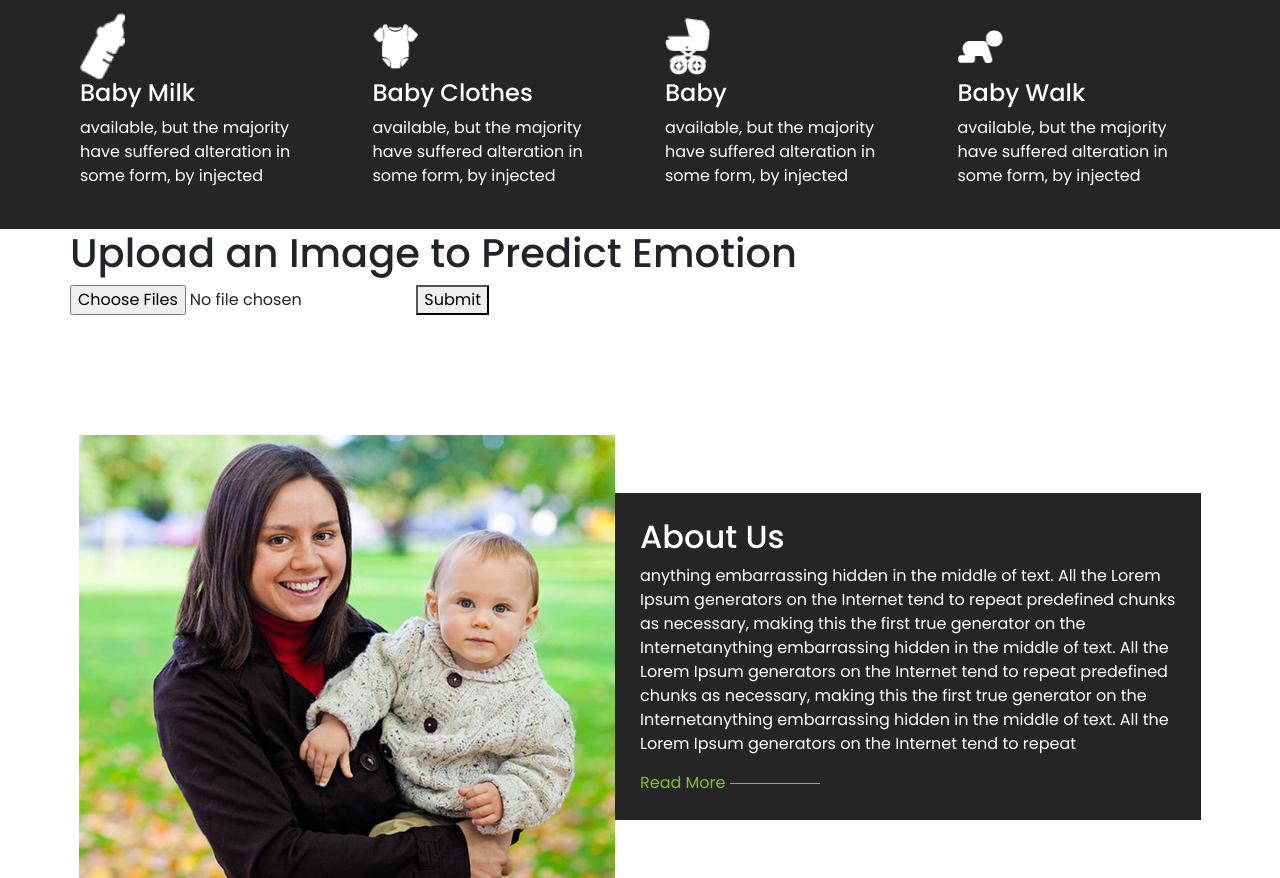
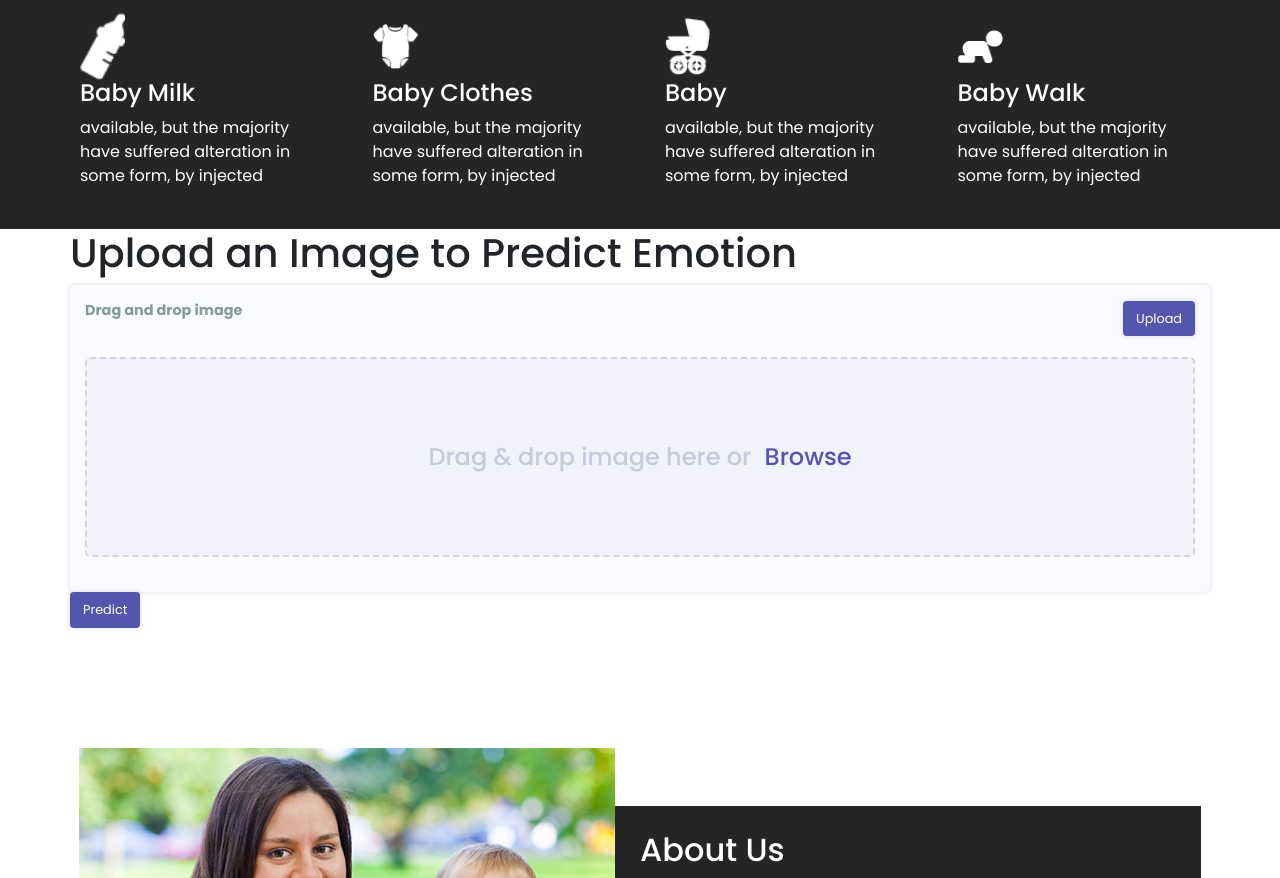
Before and after one commit to standingupok/openCV_project, a Flask app: page / in a window 1280 px wide. Shown: the part 801-1679 px from the top of the page. Run offline with Flask 3, Linux system fonts and the light colour scheme; some libraries are stand-ins or nearby versions.

Commit message:
Beautify image loader

```diff
--- a/static/css/style.css
+++ b/static/css/style.css
@@ -541,7 +541,129 @@ a:focus {
 .predict_section .container {
   flex-direction: row;
 }
+.card-load-image {
+  width: 100%;
+  height: auto;
+  padding: 15px;
+  box-shadow: 0 0 5px rgba(0, 0, 0, 0.15);
+  border-radius: 5px;
+  overflow: hidden;
+  background: #fafbff;
+}
 
+.card-load-image .top-load-image {
+  display: flex;
+  justify-content: space-between;
+  align-items: center;
+  width: 100%;
+}
+
+.card-load-image .top-load-image p {
+  font-size: 0.9rem;
+  font-weight: 600;
+  color: #879a9a;
+}
+
+.card-load-image .top-load-image button {
+  outline: 0;
+  border: 0;
+  background: #5256ad;
+  color: #fff;
+  border-radius: 4px;
+  transition: 0.3s;
+  cursor: pointer;
+  box-shadow: 0 0 5px rgba(0, 0, 0, 0.15);
+  font-size: 0.8rem;
+  padding: 8px 13px;
+}
+
+.card-load-image .top-load-image button:hover {
+  opacity: 0.8;
+}
+
+.card-load-image .top-load-image button:active {
+  transform: translateY(5px);
+}
+
+#upload-form {
+  width: 100%;
+  height: 200px;
+  border-radius: 5px;
+  border: 2px dashed #d5d5e1;
+  color: #c8c9dd;
+  font-size: 1.5rem;
+  font-weight: 500;
+  position: relative;
+  background: #dfe3f259;
+  display: flex;
+  justify-content: center;
+  align-items: center;
+  user-select: none;
+  margin-top: 20px;
+}
+
+#upload-form .select {
+  color: #5256ad;
+  margin-left: 7px;
+  cursor: pointer;
+}
+
+#upload-form input {
+  display: none;
+}
+
+#upload-form.drag-hover {
+  border-style: solid;
+  font-size: 2rem;
+  color: #c8c9dd;
+  font-weight: 600;
+  background: rgba(0, 0, 0, 0.34);
+}
+
+.img-container {
+  width: 100%;
+  display: flex;
+  justify-content: flex-start;
+  align-items: flex-start;
+  flex-wrap: wrap;
+  position: relative;
+  height: auto;
+  margin-top: 20px;
+  max-height: 300px;
+  overflow-y: auto;
+}
+
+.img-container .image {
+  height: 85px;
+  width: 85px;
+  border-radius: 5px;
+  box-shadow: 0 0 5px rgba(0, 0, 0, 0.15);
+  overflow: hidden;
+  position: relative;
+  margin-bottom: 7px;
+  margin-right: 7px;
+}
+
+.img-container .image:nth-child(4n) {
+  margin-right: 0;
+}
+
+.img-container .image img {
+  height: 100%;
+  width: 100%;
+}
+
+.img-container .image span {
+  position: absolute;
+  top: -4px;
+  right: 5px;
+  cursor: pointer;
+  font-size: 22px;
+  color: #fff;
+}
+.img-container .image span:hover {
+  opacity: 0.8;
+}
 .cover-image {
   display: flex;
   flex-direction: column;
@@ -550,7 +672,18 @@ a:focus {
   text-align: center; /* Căn giữa văn bản */
   width: 100%;
 }
-
+#button_predict {
+  outline: 0;
+  border: 0;
+  background: #5256ad;
+  color: #fff;
+  border-radius: 4px;
+  transition: 0.3s;
+  cursor: pointer;
+  box-shadow: 0 0 5px rgba(0, 0, 0, 0.15);
+  font-size: 0.8rem;
+  padding: 8px 13px;
+}
 .about_section {
   color: #ffffff;
   padding-left: 10%;
--- a/static/js/custom.js
+++ b/static/js/custom.js
@@ -1,6 +1,12 @@
 const resultDisplay = document.getElementById("result_display");
+const buttonPredict = document.getElementById("button_predict");
+const uploadButton = document.querySelector(".upload-button");
+const uploadForm = document.getElementById("upload-form");
+const imgContainer = document.querySelector(".img-container");
+const text = document.querySelector(".innet");
+const browse = document.querySelector(".select");
+const formInput = document.querySelector(".form-input.file");
 // navigation  menu js
-const buttonPredict = document.getElementById("button_predict");
 function openNav() {
   $("#myNav").addClass("menu_width");
   $(".menu_btn-style").fadeIn();
@@ -44,8 +50,76 @@ $(".team_carousel").owlCarousel({
   },
 });
 
+// load file
+let files = [];
+browse.addEventListener("click", () => formInput.click());
+formInput.addEventListener("change", () => {
+  const file = formInput.files;
+  for (let i = 0; i < file.length; i++) {
+    if (files.every((e) => e.name != file[i].name)) files.push(file[i]);
+  }
+  uploadForm.reset();
+  showImages();
+});
+
+const showImages = () => {
+  let images = "";
+  files.forEach((e, i) => {
+    images += `<div class="image">
+                <img src="${URL.createObjectURL(e)}" alt="" />
+                <span onclick="delImage(${i})">&times;</span
+                >
+              </div>`;
+  });
+
+  imgContainer.innerHTML = images;
+};
+
+const delImage = (index) => {
+  files.splice(index, 1);
+  showImages();
+};
+
+uploadForm.addEventListener("dragover", (e) => {
+  e.preventDefault();
+  uploadForm.classList.add("drag-hover");
+  text.innerHTML = `Drop images`;
+});
+
+uploadForm.addEventListener("dragleave", (e) => {
+  e.preventDefault();
+  uploadForm.classList.remove("drag-hover");
+  text.innerHTML = `Drag & drop image here or <span class="select">Browse</span>`;
+});
+
+uploadForm.addEventListener("drop", (e) => {
+  e.preventDefault();
+
+  uploadForm.classList.remove("drag-hover");
+  text.innerHTML = `Drag & drop image here or <span class="select">Browse</span>`;
+
+  const file = e.dataTransfer.files;
+  for (let i = 0; i < file.length; i++) {
+    if (files.every((e) => e.name != file[i].name)) files.push(file[i]);
+  }
+  showImages();
+});
+
+uploadButton.addEventListener("click", () => formInput.click());
+
+// predict
 buttonPredict.addEventListener("click", async function () {
-  const formData = new FormData(document.getElementById("upload-form"));
+  // const formData = new FormData(uploadForm);
+  const formData = new FormData();
+  files.forEach((file) => {
+    console.log(file);
+    formData.append("files", file);
+  });
+  for (let [key, value] of formData.entries()) {
+    console.log(key, value);
+  }
+  console.log(formData);
+
   try {
     const response = await fetch("/predict", {
       method: "POST",
@@ -69,7 +143,9 @@ buttonPredict.addEventListener("click", async function () {
                     style="max-width: 300px"
                   />
                 </div>`;
-        resultDisplay.appendChild(img_container);
+        resultDisplay.insertBefore(img_container, resultDisplay.firstChild);
+        files = [];
+        showImages();
       });
     }
   } catch (error) {
--- a/templates/index.html
+++ b/templates/index.html
@@ -291,8 +291,28 @@
       <div class="container">
         <div>
           <h1>Upload an Image to Predict Emotion</h1>
+          <div class="card-load-image">
+            <div class="top-load-image">
+              <p>Drag and drop image</p>
+              <button class="upload-button" type="button">Upload</button>
+            </div>
+            <form id="upload-form" method="post" enctype="multipart/form-data">
+              <span class="innet"
+                >Drag & drop image here or
+                <span class="select">Browse</span></span
+              >
+              <input
+                name="files"
+                type="file"
+                class="form-input file"
+                accept="image/*"
+                multiple
+              />
+            </form>
 
-          <form id="upload-form" enctype="multipart/form-data">
+            <div class="img-container"></div>
+          </div>
+          <!-- <form id="upload-form" enctype="multipart/form-data">
             <input
               type="file"
               name="files"
@@ -300,8 +320,9 @@
               accept="image/*"
               multiple
             />
-            <button type="button" id="button_predict">Submit</button>
-          </form>
+
+          </form> -->
+          <button type="button" id="button_predict">Predict</button>
           <div id="result_display" class="row"></div>
         </div>
       </div>
```
Also changed, not shown: static/predictions/438245486_953935019546830_1182038126104296064_n.jpg (deleted), static/predictions/451409767_1149964582960715_2974369233051687724_n.jpg (deleted), static/predictions/462058276_1262095054959298_4403602955476705856_n.jpg (deleted), static/predictions/462553940_1667583210452689_5573068971535660521_n.jpg (deleted), static/predictions/68109C9E-3C6C-47BA-9DE6-73B07C143A6D.png (deleted), static/predictions/BAAC983D-9DC7-4737-BE50-1858BAA12F65.png (deleted), static/predictions/aa.jpg (deleted), static/predictions/bbb.jpg (deleted), static/predictions/ccc.jpg (deleted), static/predictions/happy-190806.jpg (deleted), static/predictions/im.jpg (deleted), static/predictions/images.jpg (deleted), static/predictions/sad.jpg (deleted).
